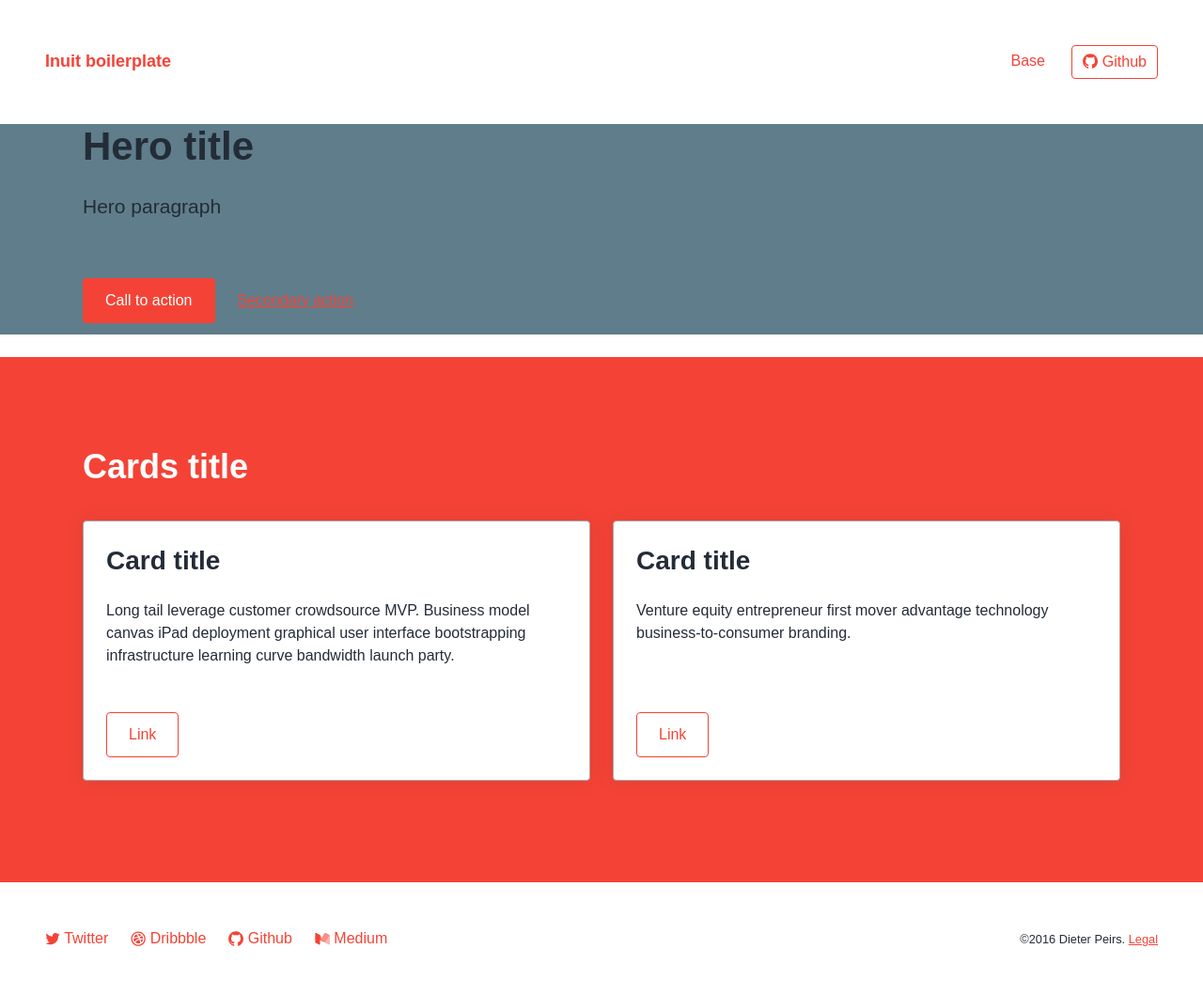
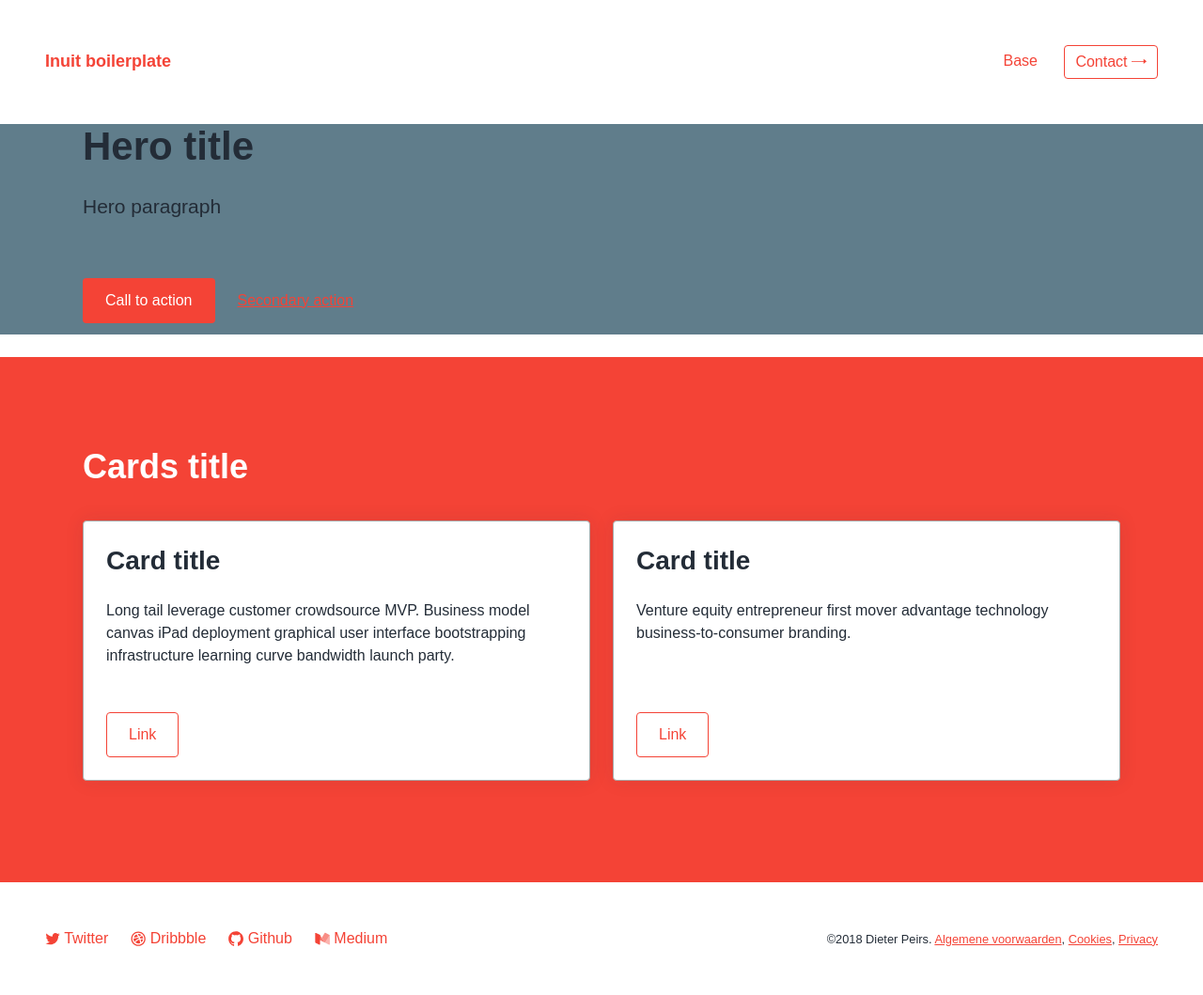
Before and after one commit to Dietr/inuit-boilerplate, a Jekyll site: the page built from _pages/index.markdown, in a window 1280 px wide. Shown: the whole page at 94% size. Built offline with Jekyll 4.4.1, drawn with Linux system fonts in a browser that asks for light colours.

```diff
--- a/_config.yml
+++ b/_config.yml
@@ -18,29 +18,35 @@ author: Dieter Peirs
 title: Inuit boilerplate
 description: A Jekyll boilerplate.
 url: none
+navigation:
+  - title: Base
+    url: base/
+navigation-cta:
+  - title: Contact
+    url: contact/
+social:
+  twitter_username: DieterPeirs
+  github_username: dietr
+  dribbble_username: DieterPeirs
+  medium_username: "@DieterPeirs"
 legal:
+  year: '2018'
   company: Roaring and Gentle Comm.V
   email: hello@dieterpeirs.com
   address: 'Henri Dunantlaan 18/402'
   city: '9000 Ghent'
   phone: '+32 (0) 479 79 76 74'
   btw: 'BE0663.754.370'
-social:
-  twitter_username: DieterPeirs
-  github_username: dietr
-  dribbble_username: DieterPeirs
-  medium_username: "@DieterPeirs"
-google_analytics: none
-navigation:
-  - title: Base
-    url: base/
+labels:
+  legal: Algemene voorwaarden
+  cookies: Cookies
+  privacy: Privacy
 collections:
   pages:
     title: Pages
     output: true
 defaults:
--
-  scope:
+- scope:
     path: ""
     type: pages
   values:
--- a/_includes/molecule.navigation.html
+++ b/_includes/molecule.navigation.html
@@ -4,16 +4,18 @@
     <!-- Define your site navigation in _config.yml -->
     {% for item in site.navigation %}
     <li class="c-navigation-list__item {% if page.url contains item.url %} is-active{% endif %}">
-      <a href="{{ site.github.url }}/{{ item.url }}" class="c-link c-link--bare">{{ item.title | capitalize }}</a>
+      <a href="/{{ item.url }}" class="c-link c-link--bare">{{ item.title | capitalize }}</a>
     </li>
     {% endfor %}
 
-    <!-- External link -->
+    <!-- Navigation CTA -->
+    {% for item in site.navigation-cta %}
     <li class="c-navigation-list__item">
-      <a href="#!" alt="Contact" class="c-btn c-btn--primary c-btn--ghost c-btn--small">
-        {% include atom.icon.html value="github" %} Github
+      <a href="/{{ item.url }}" alt="Contact" class="c-btn c-btn--primary c-btn--ghost c-btn--small">
+        {{ item.title | capitalize }} {% include atom.icon.html value="arrow" %}
       </a>
     </li>
+    {% endfor %}
 
   </ul>
 </nav>
--- a/_includes/molecule.social-links.html
+++ b/_includes/molecule.social-links.html
@@ -1,26 +1,35 @@
 <ul class="o-list-bare c-ui-list">
+  {% if site.social.twitter_username %}
   <li class="c-ui-list__item">
     <a href="https://twitter.com/{{ site.social.twitter_username }}" class="c-link c-link--bare">
       {% include atom.icon.html value="twitter" %}
       Twitter
     </a>
   </li>
+  {% endif %}
+  {% if site.social.dribbble_username %}
   <li class="c-ui-list__item">
     <a href="https://dribbble.com/{{ site.social.dribbble_username }}" class="c-link c-link--bare">
       {% include atom.icon.html value="dribbble" %}
       Dribbble
     </a>
   </li>
+  {% endif %}
+  {% if site.social.github_username %}
   <li class="c-ui-list__item">
     <a href="https://github.com/{{ site.social.github_username }}" class="c-link c-link--bare">
       {% include atom.icon.html value="github" %}
       Github
     </a>
   </li>
+  {% endif %}
+  {% if site.social.medium_username %}
   <li class="c-ui-list__item">
     <a href="https://medium.com/{{ site.social.medium_username }}" class="c-link c-link--bare">
       {% include atom.icon.html value="medium" %}
       Medium
      </a>
   </li>
+  {% endif %}
+  <!-- @TODO: add Facebook, Linkedin, Youtube, Spotify, ... -->
 </ul>
--- a/_includes/organism.footer.html
+++ b/_includes/organism.footer.html
@@ -3,7 +3,7 @@
     {% include molecule.social-links.html %}
 
     <small class="u-margin-bottom-none">
-      ©2016 {{ site.author }}. <a href="{{ site.github.url }}/legal/" class="c-link">Legal</a>
+      ©{{ site.legal.year }} {{ site.author }}. <a href="/legal/" class="c-link">{{ site.labels.legal }}</a>, <a href="/cookies/" class="c-link">{{ site.labels.cookies }}</a>, <a href="/privacy/" class="c-link">{{ site.labels.privacy }}</a>
     </small>
   </div>
 </div>
--- /dev/null
+++ b/_layouts/base.html
@@ -0,0 +1,8 @@
+<!DOCTYPE html>
+<html class="c-brand c-color-white">
+  {% include organism.head.html %}
+  <body>
+    {{ content }}
+    {% include organism.javascript.html %}
+  </body>
+</html>
--- a/_layouts/default.html
+++ b/_layouts/default.html
@@ -1,11 +1,7 @@
-<!DOCTYPE html>
-<html class="c-brand c-color-white">
-  {% include organism.head.html %}
-  <body>
-    {% include organism.header.html %}
-    {{ content }}
-    {% include organism.footer.html %}
-    {% include organism.javascript.html %}
-    {% include organism.analytics.html %}
-  </body>
-</html>
+---
+layout: base
+---
+
+{% include organism.header.html %}
+{{ content }}
+{% include organism.footer.html %}
--- a/index.html
+++ b/_layouts/template-index.html
@@ -1,5 +1,4 @@
 ---
-title: Home
 layout: default
 ---
 
--- /dev/null
+++ b/_pages/index.markdown
@@ -0,0 +1,5 @@
+---
+title: Home
+layout: template-index
+permalink: "/"
+---
```
Also changed, not shown: _includes/organism.analytics.html (deleted, +0 -11 lines), gulpfile.js (+8 -28 lines), package.json (+1 -9 lines).
